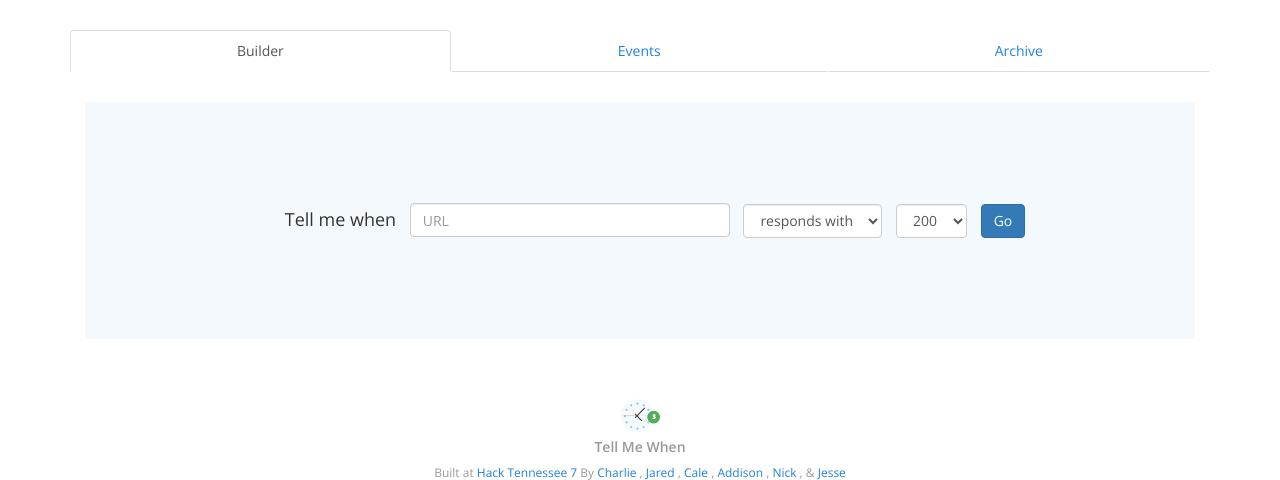
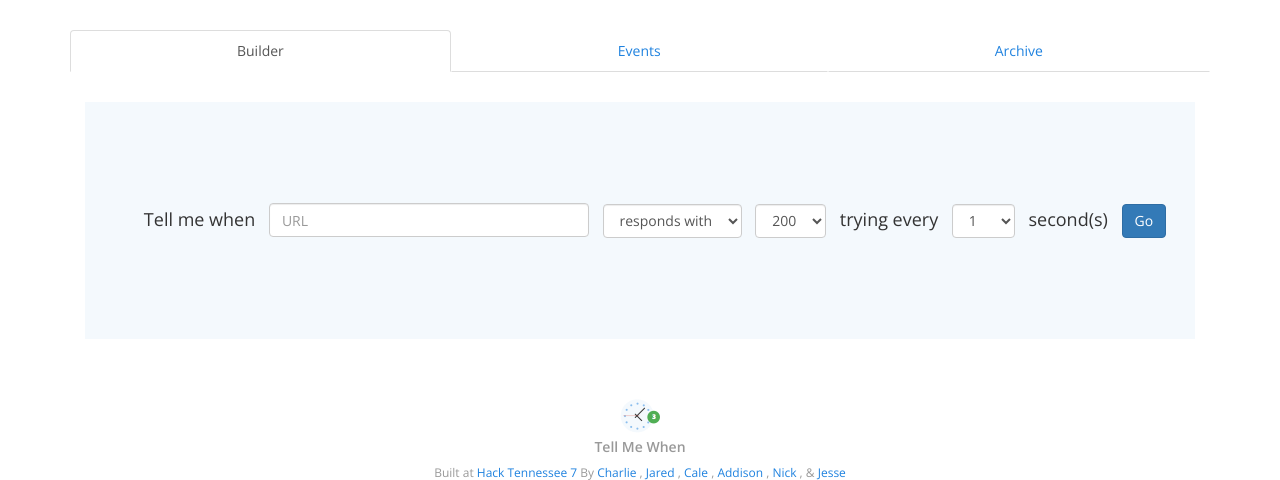
Before and after one commit to cpenner461/tellmewhen, a Flask app: page / in a window 1280 px wide. Shown: the part 81-561 px from the top of the page. Run offline with Flask 2, Linux system fonts and the light colour scheme; parts of the project's set-up code (start-up, migrations or seed data) failed here and were passed over; some libraries are stand-ins or nearby versions.

Commit message:
Added a frequency option

```diff
--- a/tmw/templates/index.html
+++ b/tmw/templates/index.html
@@ -39,6 +39,18 @@
                     <li class="string">
                       <input type="text" placeholder="Success" name="string_match" class="form-control">
                     </li>
+                    <li>trying every</li>
+                    <li>
+                      <select name="frequency" class="form-control">
+                        <option value="1">1</option>
+                        <option value="5">5</option>
+                        <option value="10">10</option>
+                        <option value="30">30</option>
+                        <option value="60">60</option>
+                        <option value="90">90</option>
+                      </select>
+                    </li>
+                    <li>second(s)</li>
                     <li>
                       <button class="btn btn-primary" type="submit">Go</button>
                     </li>
```
